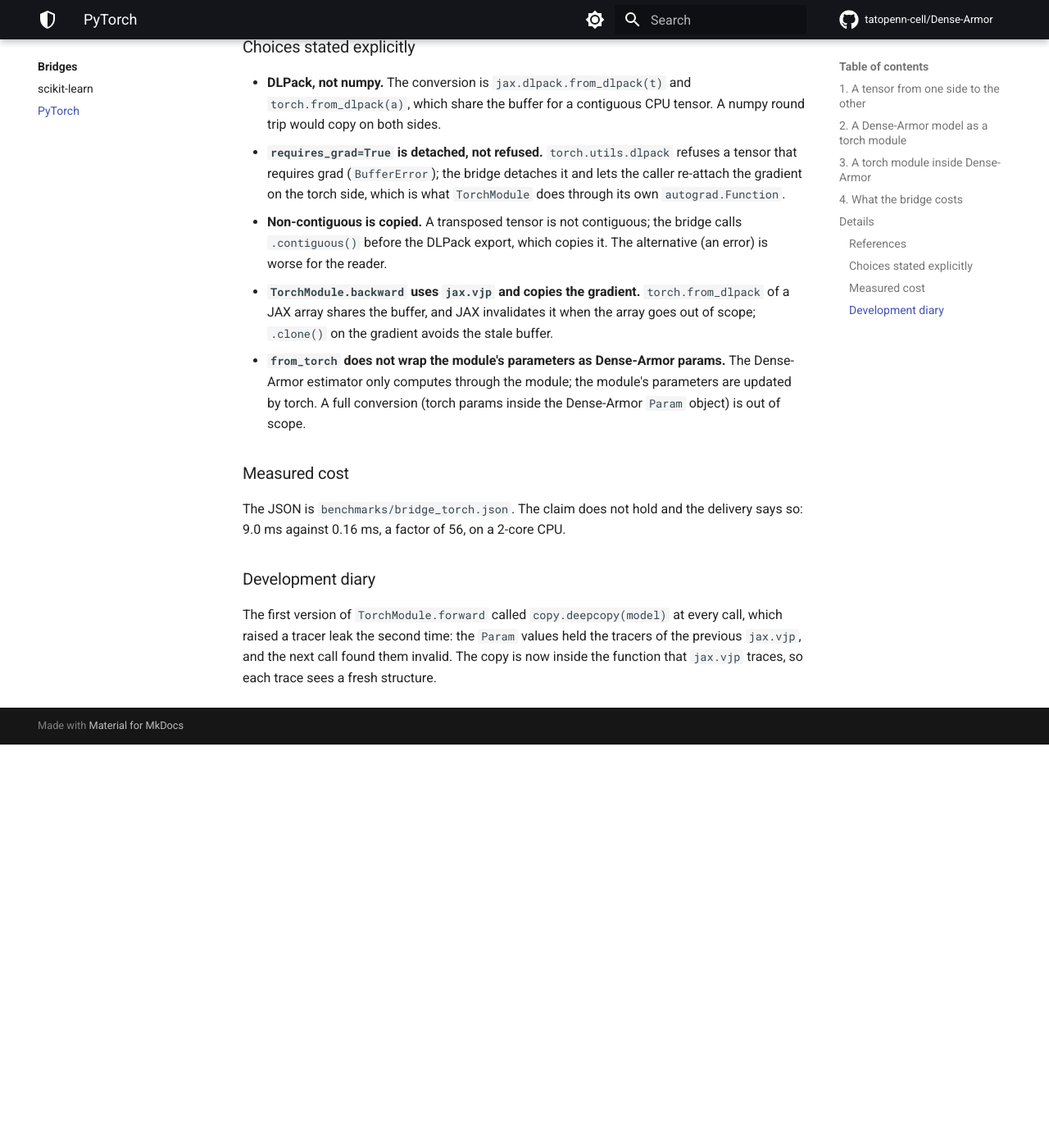
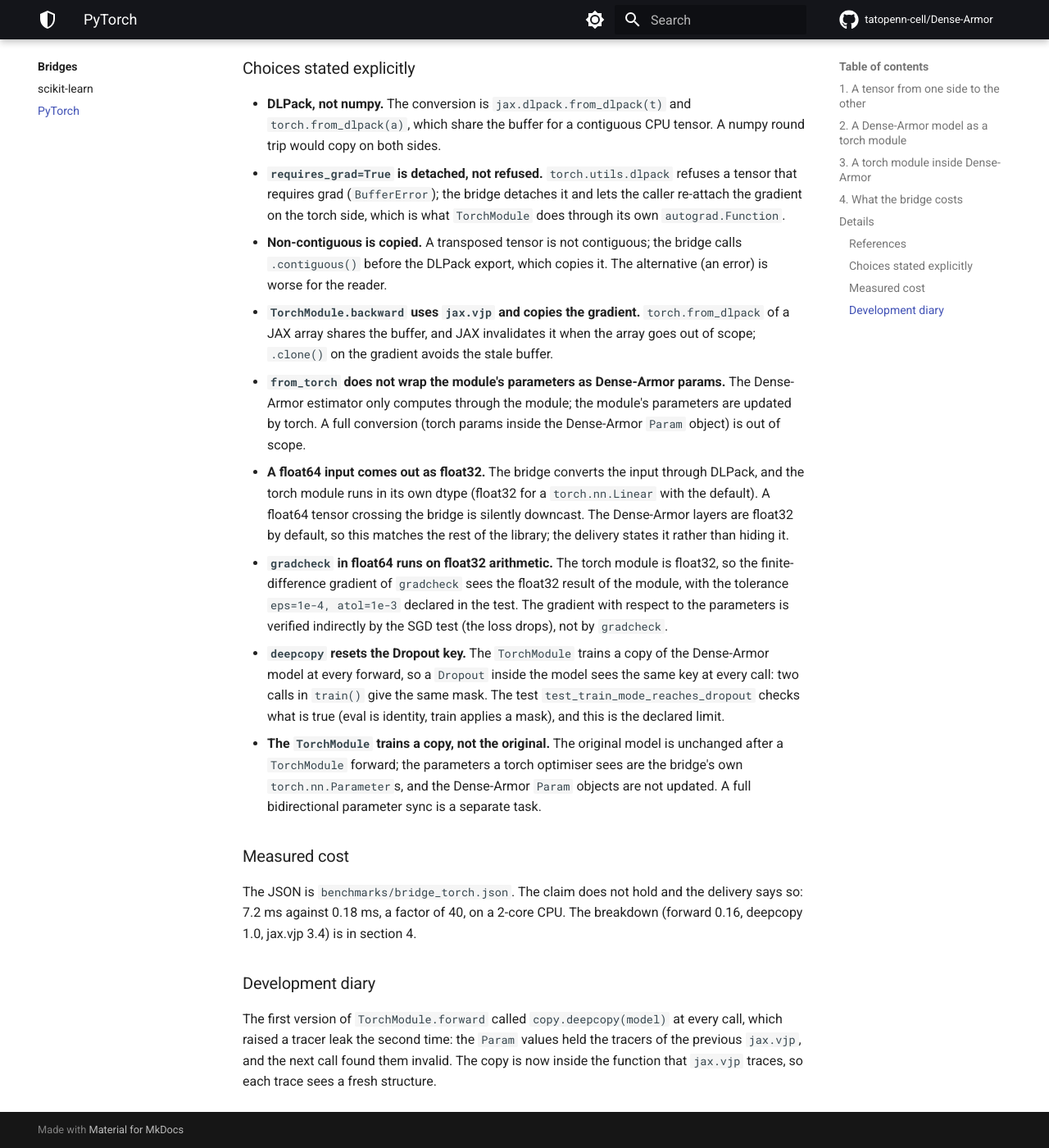
Before and after one commit to tatopenn-cell/Dense-Armor, an MkDocs documentation site: the page built from docs/bridges/torch.md, in a window 1280 px wide and 1400 px high, scrolled down 2759 px. Shown: the whole window at 82% size. Built offline with MkDocs 1.6.1 and Material for MkDocs 9.7.7, drawn with Linux system fonts in a browser that asks for light colours; comment, search, counter and statistics services are not loaded; before the commit the page ends 3667 px from its top, so only the background shows below that; some of the changed text lies outside the part shown.

Commit message:
task B2 review fixes: from_torch with jax.custom_vjp (gradient to jax), train mode reaches Dropout, numpy copy warning fixed, 19 tests; benchmark numbers in page match the JSON (7.2 ms, 40x), cost breakdown (deepcopy 1.0, jax.vjp 3.4), limits declared (float64 downcast, gradcheck on float32, deepcopy resets Dropout key)

````diff
--- a/docs/bridges/torch.md
+++ b/docs/bridges/torch.md
@@ -76,15 +76,15 @@ $ python benchmarks/bridge_torch.py
   "numpy": "2.1.3",
   "batch": 256,
   "n_runs": 7,
-  "jax_direct_ms":    {"median": 0.160, "iqr": 0.065},
-  "torch_direct_ms":  {"median": 0.306, "iqr": 0.040},
-  "bridge_ms":        {"median": 9.026, "iqr": 0.355},
-  "overhead_fraction": 55.4,
+  "jax_direct_ms":    {"median": 0.177, "iqr": 0.031},
+  "torch_direct_ms":  {"median": 0.220, "iqr": 0.096},
+  "bridge_ms":        {"median": 7.224, "iqr": 0.282},
+  "overhead_fraction": 39.87,
   "claim_20pct_holds": false
 }
 ```
 
-The claim declared in the first commit (the conversion costs less than 20% of the forward) **does not hold**: the bridge forward takes 9.0 ms against 0.16 ms of the JAX forward, a factor of 56. The overhead is not the DLPack conversion (0.16 ms); it is `jax.vjp` in eager mode. Making it cheaper would need `jax.jit` of the forward, which is incompatible with the mutable `Param.value` the Dense-Armor layers use, and a functional version of the layers is a separate task. The numbers are the ones above.
+The claim declared in the first commit (the conversion costs less than 20% of the forward) **does not hold**: the bridge forward takes 7.2 ms against 0.18 ms of the JAX forward, a factor of 40. The DLPack conversion is not the dominant cost; the two heavy terms are a `deepcopy` of the model (1.0 ms) and `jax.vjp` in eager mode (3.4 ms), measured on the same model (forward 0.16, deepcopy 1.0, jax.vjp 3.4). Making it cheaper would need `jax.jit` of the forward, which is incompatible with the mutable `Param.value` the Dense-Armor layers use, and a functional version of the layers is a separate task. The numbers are the ones above.
 
 ## Details
 
@@ -104,9 +104,31 @@ The claim declared in the first commit (the conversion costs less than 20% of th
 - **`TorchModule.backward` uses `jax.vjp` and copies the gradient.** `torch.from_dlpack` of a JAX array shares the buffer, and JAX invalidates it when the array goes out of scope; `.clone()` on the gradient avoids the stale buffer.
 - **`from_torch` does not wrap the module's parameters as Dense-Armor params.** The Dense-Armor estimator only computes through the module; the module's parameters are updated by torch. A full conversion (torch params inside the Dense-Armor `Param` object) is out of scope.
 
+- **A float64 input comes out as float32.** The bridge converts the input
+through DLPack, and the torch module runs in its own dtype (float32 for a
+`torch.nn.Linear` with the default). A float64 tensor crossing the bridge
+is silently downcast. The Dense-Armor layers are float32 by default, so
+this matches the rest of the library; the delivery states it rather than
+hiding it.
+- **`gradcheck` in float64 runs on float32 arithmetic.** The torch module
+is float32, so the finite-difference gradient of `gradcheck` sees the
+float32 result of the module, with the tolerance `eps=1e-4, atol=1e-3`
+declared in the test. The gradient with respect to the parameters is
+verified indirectly by the SGD test (the loss drops), not by `gradcheck`.
+- **`deepcopy` resets the Dropout key.** The `TorchModule` trains a copy
+of the Dense-Armor model at every forward, so a `Dropout` inside the model
+sees the same key at every call: two calls in `train()` give the same mask.
+The test `test_train_mode_reaches_dropout` checks what is true (eval is
+identity, train applies a mask), and this is the declared limit.
+- **The `TorchModule` trains a copy, not the original.** The original
+model is unchanged after a `TorchModule` forward; the parameters a torch
+optimiser sees are the bridge's own `torch.nn.Parameter`s, and the
+Dense-Armor `Param` objects are not updated. A full bidirectional
+parameter sync is a separate task.
+
 ### Measured cost
 
-The JSON is `benchmarks/bridge_torch.json`. The claim does not hold and the delivery says so: 9.0 ms against 0.16 ms, a factor of 56, on a 2-core CPU.
+The JSON is `benchmarks/bridge_torch.json`. The claim does not hold and the delivery says so: 7.2 ms against 0.18 ms, a factor of 40, on a 2-core CPU. The breakdown (forward 0.16, deepcopy 1.0, jax.vjp 3.4) is in section 4.
 
 ### Development diary
 
````
Also changed, not shown: 4 other files.
